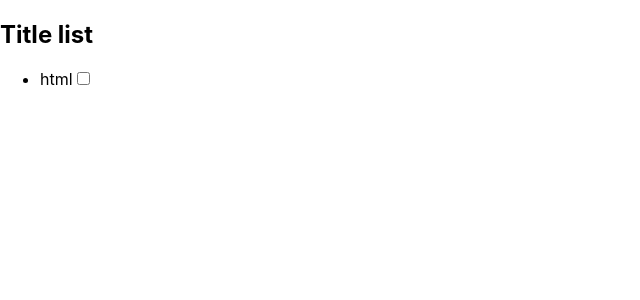
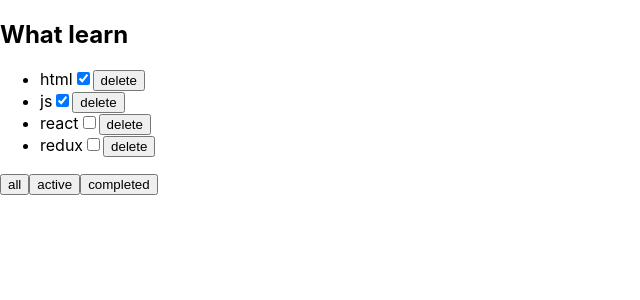
Before and after one commit to john1925brown/todoList, a React (Create React App) app: page / in a window 1280 px wide. Shown: the top 300 px of the page, without its empty margins (0-640 px from the left). Built offline with nearby package versions, Linux system fonts and the light colour scheme.

Commit message:
add filtered tabs

```diff
--- a/src/App.tsx
+++ b/src/App.tsx
@@ -1,15 +1,46 @@
-import React from 'react';
+import React, { useState } from 'react';
+import { ToDoList } from './components/ToDoList';
+
+export type FilterValuesType = 'all' | 'active' | 'completed';
 
 function App() {
+  const initTasks = [
+    { id: 1, title: 'html', isDone: true },
+    { id: 2, title: 'js', isDone: true },
+    { id: 3, title: 'react', isDone: false },
+    { id: 4, title: 'redux', isDone: false },
+  ];
+
+  let [tasks, setTasks] = useState(initTasks);
+  let [activeTab, setActiveTab] = useState<FilterValuesType>('all');
+
+  const removeTask = (id: number) => {
+    let filteredTasks = tasks.filter((t) => id !== t.id);
+    setTasks(filteredTasks);
+  };
+
+  let tasksForToDo = tasks;
+
+  const changeFilter = (value: FilterValuesType) => {
+    setActiveTab(value);
+  };
+
+  if (activeTab === 'completed') {
+    tasksForToDo = tasks.filter((t) => t.isDone === true);
+  }
+
+  if (activeTab === 'active') {
+    tasksForToDo = tasks.filter((t) => t.isDone === false);
+  }
+
   return (
     <div className="App">
-      <h2>Title list</h2>
-      <ul>
-        <li>
-          html
-          <input type="checkbox" />
-        </li>
-      </ul>
+      <ToDoList
+        title={'What learn'}
+        tasks={tasksForToDo}
+        removeTask={removeTask}
+        changeFilter={changeFilter}
+      />
     </div>
   );
 }
--- /dev/null
+++ b/src/components/ToDoList.tsx
@@ -0,0 +1,63 @@
+import { FilterValuesType } from '../App';
+
+type TaskType = {
+  id: number;
+  title: string;
+  isDone: boolean;
+};
+
+type PropsType = {
+  title: string;
+  tasks: Array<TaskType>;
+  removeTask: (id: number) => void;
+  changeFilter: (value: FilterValuesType) => void;
+};
+
+export const ToDoList = (props: PropsType) => {
+  return (
+    <>
+      <h2>{props.title}</h2>
+      <ul>
+        {props.tasks.map((t) => {
+          return (
+            <li key={t.id}>
+              {t.title}
+              <input type="checkbox" checked={t.isDone} />
+              <button
+                onClick={() => {
+                  props.removeTask(t.id);
+                }}
+              >
+                delete
+              </button>
+            </li>
+          );
+        })}
+      </ul>
+
+      <div>
+        <button
+          onClick={() => {
+            props.changeFilter('all');
+          }}
+        >
+          all
+        </button>
+        <button
+          onClick={() => {
+            props.changeFilter('active');
+          }}
+        >
+          active
+        </button>
+        <button
+          onClick={() => {
+            props.changeFilter('completed');
+          }}
+        >
+          completed
+        </button>
+      </div>
+    </>
+  );
+};
```
